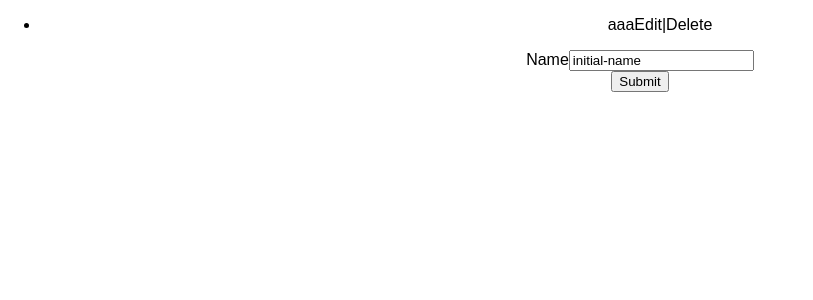
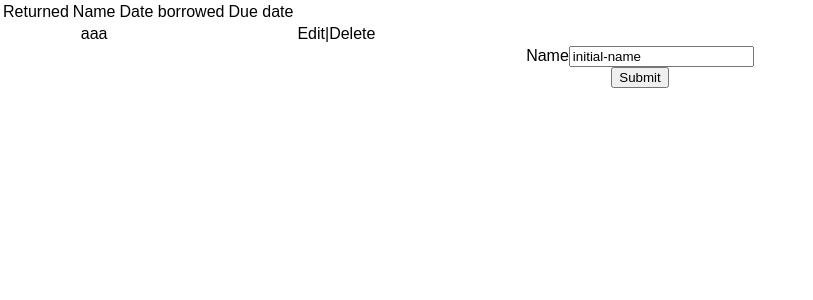
Before and after one commit to kranux/playing-with-react, a React (Create React App) app: page / in a window 1280 px wide. Shown: the top 300 px of the page, without its empty margins (0-813 px from the left). Built offline with nearby package versions, Linux system fonts and the light colour scheme.

Commit message:
Use table for list visualisation;

```diff
--- a/src/list-of-debts/list-of-debts.jsx
+++ b/src/list-of-debts/list-of-debts.jsx
@@ -3,11 +3,24 @@ import React from 'react';
 export default class ListOfDebts extends React.Component {
   render() {
     return (
-      <ul>
-        <span>{this.props.value.map(item =>
-          <li key={item.id}>
-            {item.name}
-            <span className="controls">
+      <table>
+        <thead>
+          <tr>
+            <td>Returned</td>
+            <td>Name</td>
+            <td>Date borrowed</td>
+            <td>Due date</td>
+            <td></td>
+          </tr>
+        </thead>
+        <tbody>
+          {this.props.value.map(item =>
+            <tr key={item.id}>
+              <td>{item.isReturned}</td>
+              <td>{item.name}</td>
+              <td>{item.dateBorrowed}</td>
+              <td>{item.dueDate}</td>
+              <td className="controls">
                 <span
                   onClick={() => this.props.showEditForm(item)}
                 >Edit</span>
@@ -15,11 +28,11 @@ export default class ListOfDebts extends React.Component {
                 <span
                   onClick={() => this.props.showDeleteForm(item)}
                 >Delete</span>
-            </span>
-          </li>
+              </td>
+            </tr>
           )}
-          </span>
-      </ul>
+        </tbody>
+      </table>
     );
   }
 }
```
Lines whose indentation alone changed are shown as unchanged.
